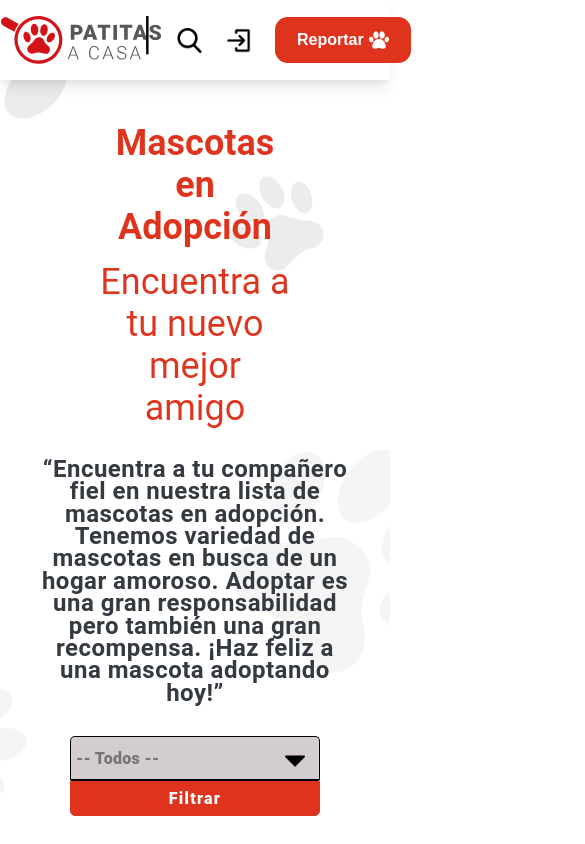
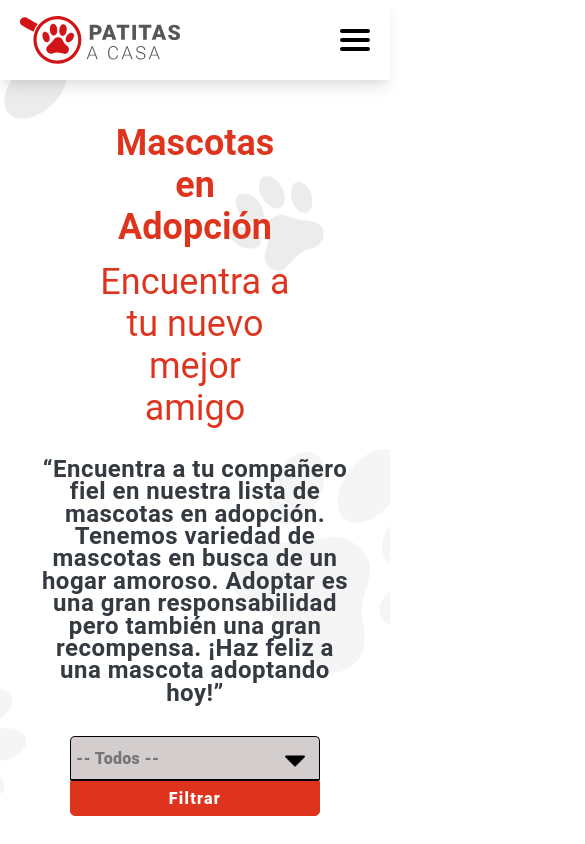
Before and after one commit to santiudev/software-mascotas, a React (Create React App) app: page /adoptar in a window 390 px wide. Shown: the top 844 px of the page, 585 px wide, since content can reach past the window. Built offline with nearby package versions, Linux system fonts and the light colour scheme.

Commit message:
Responsive del nav y agregado del menu hamburguesa

```diff
--- /dev/null
+++ b/src/componentes/nav/BurgerMenu/BurgerItem.jsx
@@ -0,0 +1,14 @@
+import React from 'react'
+import { NavLink } from "react-router-dom"
+
+const BurgerItem = ({ texto, to }) => {
+  return (
+    <>
+      <NavLink to={to}>
+        {texto}
+      </NavLink>
+    </>
+  )
+}
+
+export default BurgerItem
--- /dev/null
+++ b/src/componentes/nav/BurgerMenu/BurgerMenu.jsx
@@ -0,0 +1,41 @@
+import React, {useState} from "react";
+import styles from "../../../css/nav/BurgerMenu/BurgerMenu.module.css"
+import BtnPrincipal from "../../principales/btnPrincipal";
+import Formulario from '../../Formulario/formulario';
+
+import { botones } from "../nav";
+import BurgerItem from "./BurgerItem";
+
+const Navbar = () => {
+    const [isOpen, setIsOpen] = useState(false)
+    const [modal, setModal] = useState(false)
+
+    return(
+        <div className={styles.burger_menu}>
+            <ul className={`${styles.burger_menu__items} ${isOpen && styles.open}`}>
+              {botones.map((btn, indice) => {
+					      return (
+						      <li>
+                    <BurgerItem
+                      to={btn.path}
+                      key={indice}
+                      texto={btn.texto}
+                    >
+						        </BurgerItem>
+                  </li>
+					      );
+				      })}
+              <li>
+                <BtnPrincipal texto="Reportar" setModal={setModal} />
+              </li>
+            </ul>
+            {modal && <Formulario setModal={setModal} />}
+            <div className={`${styles.burger_menu__toggle} ${isOpen && styles.open}`} onClick={ () => setIsOpen(!isOpen)} >
+                <span></span>
+                <span></span>
+                <span></span>
+            </div>
+        </div>
+    )
+}
+export default Navbar
--- a/src/componentes/nav/nav.jsx
+++ b/src/componentes/nav/nav.jsx
@@ -15,13 +15,14 @@ import Formulario from '../Formulario/formulario';
 import imgSearch from "../../iconos/search.png";
 import imgLogin from "../../iconos/login 2.png"
 import { Logo } from '../../iconos/svg/icons_svg';
+import BurgerMenu from "./BurgerMenu/BurgerMenu";
 
 /*
 	Array formado de objetos que permite la creación
 	de los botones a través de un map. Solo es necesario modificar
 	o agregar elementos al array para modificar el nav.
 */
-const botones = [
+export const botones = [
 	{texto: "Inicio", path: "/"},
 	{texto: "Perdidos", path: "/perdidos"},
 	{texto: "Encontrados", path: "/encontrados"},
@@ -38,6 +39,7 @@ const Nav = () => {
 	return (
 		<nav className={styles.nav}>
 			<Logo className={styles.logo} />
+			<div className={styles.nav__contenedor}>
 				<div className={styles['nav__contenedor-botones']}>
 					{botones.map((btn, indice) => {
 						return (
@@ -52,13 +54,15 @@ const Nav = () => {
 						);
 					})}
 				</div>
+				<div className={styles.nav__separador}></div>
 				<div className={styles['nav__contenedor-elementos']}>
-				<p className={styles.nav__separador}>|</p>
 					<BtnLateral src={imgSearch} alt="Search" />
 					<BtnLateral src={imgLogin} alt="Login" />
 					<BtnPrincipal texto="Reportar" setModal={setModal} />
 				</div>
+				<BurgerMenu />
 				{modal && <Formulario setModal={setModal} />}
+				</div>
 		</nav>
 	);
 }
--- a/src/css/home/home.module.css
+++ b/src/css/home/home.module.css
@@ -6,6 +6,8 @@
   background-repeat: no-repeat;
   display: grid;
   grid-template-rows: 6rem 1fr;
+  position: relative;
+  z-index: 1;
 }
 
 .header__buttons {
@@ -21,6 +23,7 @@
   margin: 0;
   width: 50%;
   margin-left: 1rem;
+  z-index: -10;
 }
 
 .header__buttons {
--- /dev/null
+++ b/src/css/nav/BurgerMenu/BurgerMenu.module.css
@@ -0,0 +1,94 @@
+.burger_menu{
+  display: none;
+}
+.burger_menu__items li {
+  list-style-type: none;
+  padding: 8px 0;
+  border-bottom: 2px solid #000;
+  width: 100%;
+  display: flex;
+  justify-content: center;
+}
+.burger_menu__items a {
+  margin: 15px;
+  color: #000;
+  position: relative;
+  text-decoration: none;
+  font-size: 18px;
+  font-weight: 600;
+}
+.burger_menu__items li:hover {
+  background-color: #DE341D;
+}
+
+.burger_menu__items li:hover a {
+  color: #FFF;
+}
+/* li:hover a {
+  background-color: #DE341D;
+  color: #FFF;
+} */
+.burger_menu__toggle{
+  display: none;
+}
+
+@media (max-width: 1250px) {
+  .burger_menu {
+    height: 60px;
+    display: flex;
+    justify-content: space-between;
+    align-items: center;
+  }
+  .burger_menu__items{
+    position: absolute;
+    top: 80px;
+    left: 0;
+    background: #FFF;
+    display: flex;
+    flex-direction: column;
+    width: 100%;
+    height: auto;
+    transform: translateY(-100%);
+    transition: 0.3s ease all;
+    z-index: -1;
+    margin: 0;
+    padding: 0;
+  }
+  .burger_menu__items.open{
+      transform: translateX(0) !important;
+  }
+  .burger_menu__items li:last-of-type {
+    display: none;
+  }
+  .burger_menu__toggle{
+      display: flex !important;
+      flex-direction: column;
+      margin: 5px 0 0;
+      cursor: pointer;
+  }
+  .burger_menu__toggle span{
+      width: 30px;
+      height: 4px;
+      background: #000;
+      margin-bottom: 5px;
+      border-radius: 2px;
+      transform-origin: 5px 0px;
+      transition: all 0.2s linear;
+  }
+  .burger_menu__toggle.open > span{
+      transform: rotate(45deg) translate(0px, 0px);
+  }
+  .burger_menu__toggle.open > span:nth-child(2){
+      display: none;
+  }
+  .burger_menu__toggle.open > span:nth-child(3){
+      transform: rotate(-45deg) translate(-5px, 1px);
+  }
+}
+
+@media (max-width: 768px){
+  .burger_menu__items li:last-of-type {
+    padding: 30px 0;
+    display: flex;
+  }
+}
--- a/src/css/nav/btnLateral.module.css
+++ b/src/css/nav/btnLateral.module.css
@@ -1,7 +1,12 @@
-
-.btn-lateral{
+.btn-lateral {
 	cursor: pointer;
 	width: 1.563rem;
 	height: 1.563rem;
+}
 
+@media (max-width: 1400px){
+	.btn-lateral {
+		height: 24px;
+		width: 24px;
+	}
 }
--- a/src/css/nav/btnNav.module.css
+++ b/src/css/nav/btnNav.module.css
@@ -25,6 +25,11 @@
 	color: white
 }
 
+@media (max-width: 1400px){
+	.btn {
+		font-size: 15px;
+	}
+}
 @media (max-width: 1024px) {
 
 	.btn {
--- a/src/css/nav/nav.module.css
+++ b/src/css/nav/nav.module.css
@@ -7,34 +7,48 @@
 	/* box-shadow: 0 0px 0.5rem; */
   box-shadow: rgba(0, 0, 0, 0.1) 0px 10px 15px -3px, rgba(0, 0, 0, 0.05) 0px 4px 6px -2px;
 	height: 5rem;
-	width: 100%;
+	/* width: 100%; */
 	position: relative;
 }
 
+.logo {
+	width: 160px;
+}
+
+.nav__contenedor {
+	display: flex;
+	align-items: center;
+	/* justify-content: flex-end; */
+	gap: 30px;
+}
 
 .nav__contenedor-botones{
 	height: 100%;
-	width: 60%;
+	width: 100%;
+	/* width: 60%; */
 	display: flex;
 	align-items: center;
-	justify-content: flex-start;
+	justify-content: center;
 	gap: .7rem;
 }
 
 .nav__contenedor-elementos{
 	height: 100%;
-	min-width: 20vw;
+	width: 100%;
+	/* min-width: 20vw; */
 	display: flex;
-	justify-content: center;
+	/* justify-content: center; */
 	align-items: center;
 	gap: 1.5rem;
 
 }
 
 .nav__separador{
-	font-size: 2rem;
-	margin: 0;
-	padding-bottom: .6rem;
+	height: 24px;
+	border: 1px solid #000;
+	/* padding: 20px; */
+	/* margin: 0; */
+	/* padding-bottom: .6rem; */
 }
 
 .navbar__burger {
@@ -53,6 +67,152 @@
 
 
 /* Diseño responsive */
+
+@media (max-width: 1400px){
+	.nav__contenedor {
+		gap: 26px;
+	}
+	.nav__contenedor-botones {
+		gap: 6px;
+	}
+}
+
+@media (max-width: 1250px){
+	.nav {
+		justify-content: space-between;
+		padding: 0 60px;
+	}
+	.nav__contenedor-botones {
+		display: none;
+	}
+	.nav__separador {
+		display: none;
+	}
+}
+
+@media (max-width: 1024px) {
+	.nav__contenedor-botones{
+		width: 30%;
+		gap: .2rem;
+	}
+}
+
+@media (max-width: 768px) {
+	.nav {
+		padding: 0 20px;
+	}
+	.nav__contenedor-botones {
+		flex-direction: column;
+		justify-content: center;
+		align-items: center;
+		position:absolute;
+		top: 80px;
+		right: -100vw;
+		visibility: hidden;
+		background-color: white;
+		border-top: 1px solid black;
+		width: 100%;
+		height: calc(100vh - 80px);
+	}
+
+	.show_nav .nav__contenedor-botones{
+			width: 100vw;
+			right: 0;
+			visibility: visible;
+	}
+
+	.nav__contenedor-elementos {
+		display: none;
+	}
+
+	.navbar__burger {
+			display: contents;
+	}
+
+	.burger-bar,
+	.burger-bar::before,
+	.burger-bar::after {
+			display: block;
+			width: 40px;
+			height: 3px;
+			position: relative;
+			border-radius: 3px;
+			background: rgba(0, 0, 0, 0.75);
+			z-index: 1000;
+	}
+
+	.burger-bar::before,
+	.burger-bar::after {
+			content: "";
+			position: absolute;
+			left: 0;
+	}
+
+	.burger-bar::before {
+			transform: translateY(-12px);
+	}
+
+	.burger-bar::after {
+			transform: translateY(12px);
+	}
+}
+
+@media (max-width: 375px) {
+	.nav__contenedor-botones {
+		flex-direction: column;
+		justify-content: center;
+		align-items: center;
+		position:absolute;
+		top: 70px;
+		right: -100vw;
+		visibility: hidden;
+		background-color: white;
+		border-top: 1px solid black;
+		width: 100%;
+		height: calc(100vh - 70px);
+	}
+
+	.show_nav .nav__contenedor-botones{
+			width: 100vw;
+			right: 0;
+			visibility: visible;
+	}
+
+	.navbar__burger {
+			display: block;
+			z-index: 1000;
+			top: 2rem;
+			right: 3rem;
+	}
+
+	.burger-bar,
+	.burger-bar::before,
+	.burger-bar::after {
+			display: block;
+			width: 40px;
+			height: 3px;
+			position: relative;
+			border-radius: 3px;
+			background: rgba(0, 0, 0, 0.75);
+			z-index: 1000;
+	}
+
+	.burger-bar::before,
+	.burger-bar::after {
+			content: "";
+			position: absolute;
+			left: 0;
+	}
+
+	.burger-bar::before {
+			transform: translateY(-12px);
+	}
+
+	.burger-bar::after {
+			transform: translateY(12px);
+	}
+
+}
 
 @media (max-width: 320px) {
 
@@ -116,129 +276,3 @@
 			transform: translateY(12px);
 	}
 }
-
-@media (max-width: 375px) {
-
-	.nav__contenedor-botones {
-		flex-direction: column;
-		justify-content: center;
-		align-items: center;
-		position:absolute;
-		top: 70px;
-		right: -100vw;
-		visibility: hidden;
-		background-color: white;
-		border-top: 1px solid black;
-		width: 100%;
-		height: calc(100vh - 70px);
-}
-
-.show_nav .nav__contenedor-botones{
-		width: 100vw;
-		right: 0;
-		visibility: visible;
-}
-
-.navbar__burger {
-		display: block;
-		z-index: 1000;
-		top: 2rem;
-		right: 3rem;
-}
-
-.burger-bar,
-.burger-bar::before,
-.burger-bar::after {
-		display: block;
-		width: 40px;
-		height: 3px;
-		position: relative;
-		border-radius: 3px;
-		background: rgba(0, 0, 0, 0.75);
-		z-index: 1000;
-}
-
-.burger-bar::before,
-.burger-bar::after {
-		content: "";
-		position: absolute;
-		left: 0;
-}
-
-.burger-bar::before {
-		transform: translateY(-12px);
-}
-
-.burger-bar::after {
-		transform: translateY(12px);
-}
-
-}
-
-@media (max-width: 768px) {
-
-	.nav__contenedor-botones {
-		flex-direction: column;
-		justify-content: center;
-		align-items: center;
-		position:absolute;
-		top: 80px;
-		right: -100vw;
-		visibility: hidden;
-		background-color: white;
-		border-top: 1px solid black;
-		width: 100%;
-		height: calc(100vh - 80px);
-}
-
-.show_nav .nav__contenedor-botones{
-		width: 100vw;
-		right: 0;
-		visibility: visible;
-}
-
-.navbar__burger {
-		display: contents;
-}
-
-.burger-bar,
-.burger-bar::before,
-.burger-bar::after {
-		display: block;
-		width: 40px;
-		height: 3px;
-		position: relative;
-		border-radius: 3px;
-		background: rgba(0, 0, 0, 0.75);
-		z-index: 1000;
-}
-
-.burger-bar::before,
-.burger-bar::after {
-		content: "";
-		position: absolute;
-		left: 0;
-}
-
-.burger-bar::before {
-		transform: translateY(-12px);
-}
-
-.burger-bar::after {
-		transform: translateY(12px);
-}
-
-}
-
-@media (max-width: 1024px) {
-
-.nav__contenedor-botones{
-	width: 30%;
-	gap: .2rem;
-}
-
-}
-
-.logo {
-	width: 160px;
-}
--- a/src/css/principales/btnPrincipal.module.css
+++ b/src/css/principales/btnPrincipal.module.css
@@ -3,7 +3,10 @@
 	display: flex;
 	align-items: center;
 	gap: .3rem;
-	padding: .8rem 10%;
+	/* El padding con esas medidas bugea el flexbox y lo pisa */
+	/* padding: .8rem 10%;*/
+	/* Este padding funciona bien con el flexbox y el responsive */
+	padding: 13px 19px;
 	border-radius: .8rem;
 	cursor: pointer;
 	transition: all .3s ease;
@@ -25,3 +28,20 @@
 .btn__img {
 	height: 1.25rem;
 }
+
+@media (max-width: 1400px){
+	.btn {
+		padding: 12px 18px;
+	}
+	.btn__text {
+		font-size: 15px;
+	}
+	.btn__img {
+		height: 18px;
+	}
+}
+@media (max-width: 768px){
+	.btn {
+		border: 1px solid #FFF;
+	}
+}
```
Lines whose indentation alone changed are shown as unchanged.
